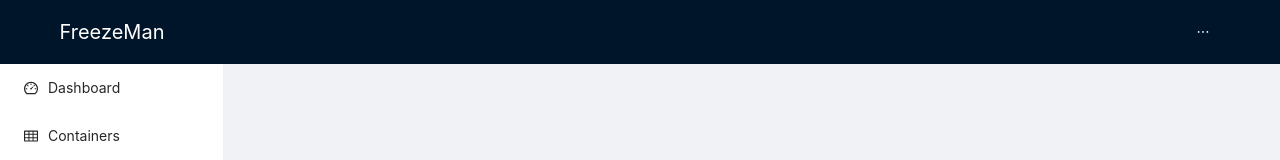
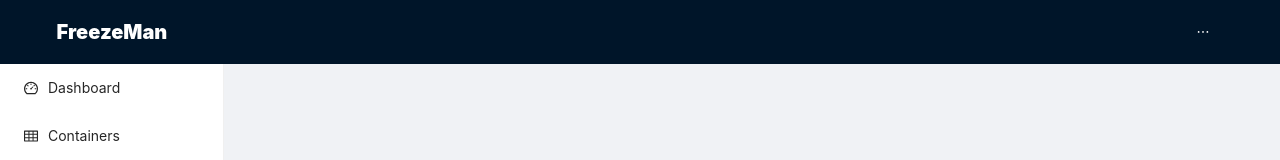
Before and after one commit to c3g/freezeman, a React app: page /sign-in in a window 1280 px wide. Shown: the top 160 px of the page. Built offline with nearby package versions, Linux system fonts and the light colour scheme; no server answers; what rambda would draw is missing.

Commit message:
app: refactor

```diff
--- a/src/components/App.js
+++ b/src/components/App.js
@@ -1,11 +1,11 @@
 import React, {useEffect} from "react";
-import { hot } from "react-hot-loader/root";
+import {bindActionCreators} from "redux";
+import {hot} from "react-hot-loader/root";
 import {connect} from "react-redux";
 import {Redirect, Route, Switch, withRouter} from "react-router-dom";
-
 import jwtDecode from "jwt-decode";
 
-import {Card, Layout, Menu} from "antd";
+import {Card, Layout, Menu, Typography} from "antd";
 import "antd/es/card/style/css";
 import "antd/es/layout/style/css";
 import "antd/es/menu/style/css";
@@ -32,24 +32,18 @@ import ReportsPage from "./reports/ReportsPage";
 import PrivateRoute from "./PrivateRoute";
 
 import {matchingMenuKeys, renderMenuItem} from "../utils/menus";
-import {fetchContainerKinds} from "../modules/containers/actions";
 import {fetchAuthorizedData} from "../modules/shared/actions";
 import {invalidateAuth, refreshAuthToken} from "../modules/auth/actions";
 
+const { Title } = Typography;
+
 const horizontalMenuItems = (user, invalidateAuth) => user ? [
-    {
-        key: "user-menu",
-        icon: <UserOutlined />,
-        text: user,  // TODO
-        children: [
     {
       key: "sign-out-link",
       icon: <LogoutOutlined />,
       text: "Sign Out",
       onClick: () => invalidateAuth(),
     },
-        ],
-    }
   ] : [
     {
       url: "/sign-in",
@@ -87,25 +81,62 @@ const MENU_ITEMS = [
   },
 ]
 
-const App = ({user, fetchContainerKinds, fetchAuthorizedData, refreshAuthToken, invalidateAuth}) => {
-    useEffect(() => {
-        const refreshData = async () => {
-            await refreshAuthToken();
-            fetchContainerKinds();
-            // Attempt to fetch authenticated stuff
-            fetchAuthorizedData();
+const colorStyle = {
+  color: "white",
+}
+
+const titleStyle = {
+  ...colorStyle,
+  width: 124,
+  textAlign: "center",
+  fontWeight: 900,
+  fontSize: "20px",
+  lineHeight: "unset",
+  padding: 0,
+  margin: 0,
 };
 
-        refreshData().catch(err => console.error(err));
+const cardStyle = {
+  boxSizing: "border-box",
+  position: "absolute",
+  top: "50%",
+  left: "50%",
+  transform: "translate(-50%, -50%)",
+  maxWidth: "396px",
+  width: "100%",
+};
+
+export const mapStateToProps = state => ({
+  user: state.auth.tokens.access
+    ? (state.users.itemsByID[jwtDecode(state.auth.tokens.access).user_id] || {username: "Loading..."}).username
+    : null,
+});
+
+// noinspection JSUnusedGlobalSymbols
+export const mapDispatchToProps = dispatch =>
+  bindActionCreators({fetchAuthorizedData, refreshAuthToken, invalidateAuth}, dispatch);
+
+const App = ({user, fetchAuthorizedData, refreshAuthToken, invalidateAuth}) => {
+  useEffect(() => {
+    const refreshData = () =>
+        refreshAuthToken().then(fetchAuthorizedData);
+
+    refreshData();
 
     const interval = setInterval(() => refreshData(), 30000);
     return () => clearInterval(interval);
   });
 
-    return <Layout style={{height: "100vh"}}>
+  return (
+    <Layout style={{height: "100vh"}}>
       <Layout.Header style={{display: "flex"}}>
-            <div style={{color: "white", width: 124, textAlign: "center", fontSize: "20px"}}>FreezeMan</div>
+        <Title style={titleStyle}>FreezeMan</Title>
         <div style={{flex: 1}}/>
+        {user &&
+          <div style={colorStyle}>
+            <strong><UserOutlined /> {user}</strong>
+          </div>
+        }
         <Menu theme="dark"
             mode="horizontal"
             selectedKeys={matchingMenuKeys(horizontalMenuItems(user, null))}>
@@ -121,15 +152,7 @@ const App = ({user, fetchContainerKinds, fetchAuthorizedData, refreshAuthToken,
         <Layout.Content style={{position: "relative"}}>
           <Switch>
             <Route path="/sign-in">
-                        <Card style={{
-                            boxSizing: "border-box",
-                            position: "absolute",
-                            top: "50%",
-                            left: "50%",
-                            transform: "translate(-50%, -50%)",
-                            maxWidth: "396px",
-                            width: "100%",
-                        }} bodyStyle={{paddingBottom: 0}}>
+              <Card style={cardStyle} bodyStyle={{paddingBottom: 0}}>
                 <SignInForm/>
               </Card>
             </Route>
@@ -152,21 +175,8 @@ const App = ({user, fetchContainerKinds, fetchAuthorizedData, refreshAuthToken,
           </Switch>
         </Layout.Content>
       </Layout>
-    </Layout>;
+    </Layout>
+  );
 };
 
-export const mapStateToProps = state => ({
-    user: state.auth.tokens.access
-        ? (state.users.itemsByID[jwtDecode(state.auth.tokens.access).user_id] || {username: "Loading..."}).username
-        : null,
-});
-
-// noinspection JSUnusedGlobalSymbols
-export const mapDispatchToProps = dispatch => ({
-    fetchContainerKinds: () => dispatch(fetchContainerKinds()),
-    fetchAuthorizedData: () => dispatch(fetchAuthorizedData()),
-    refreshAuthToken: () => dispatch(refreshAuthToken()),
-    invalidateAuth: () => dispatch(invalidateAuth()),
-});
-
 export default hot(withRouter(connect(mapStateToProps, mapDispatchToProps)(App)));
```
Lines whose indentation alone changed are shown as unchanged.
